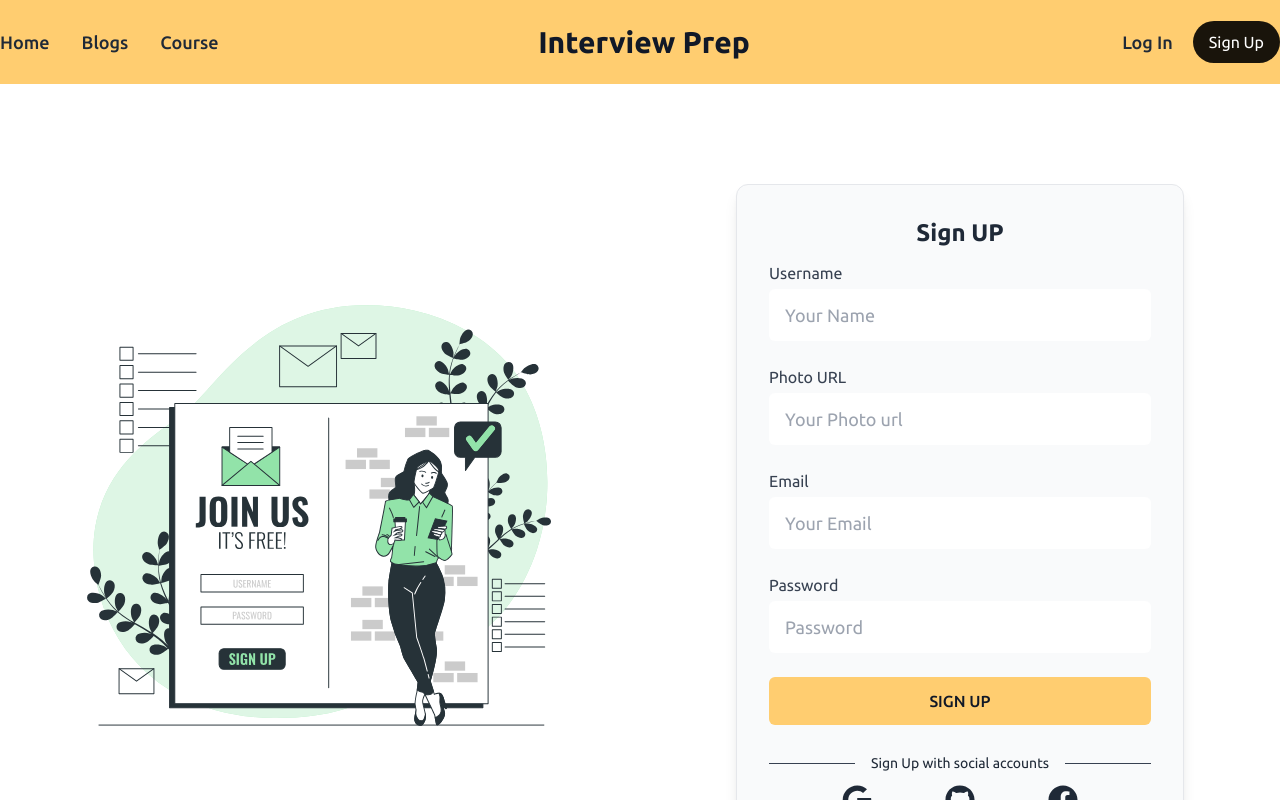
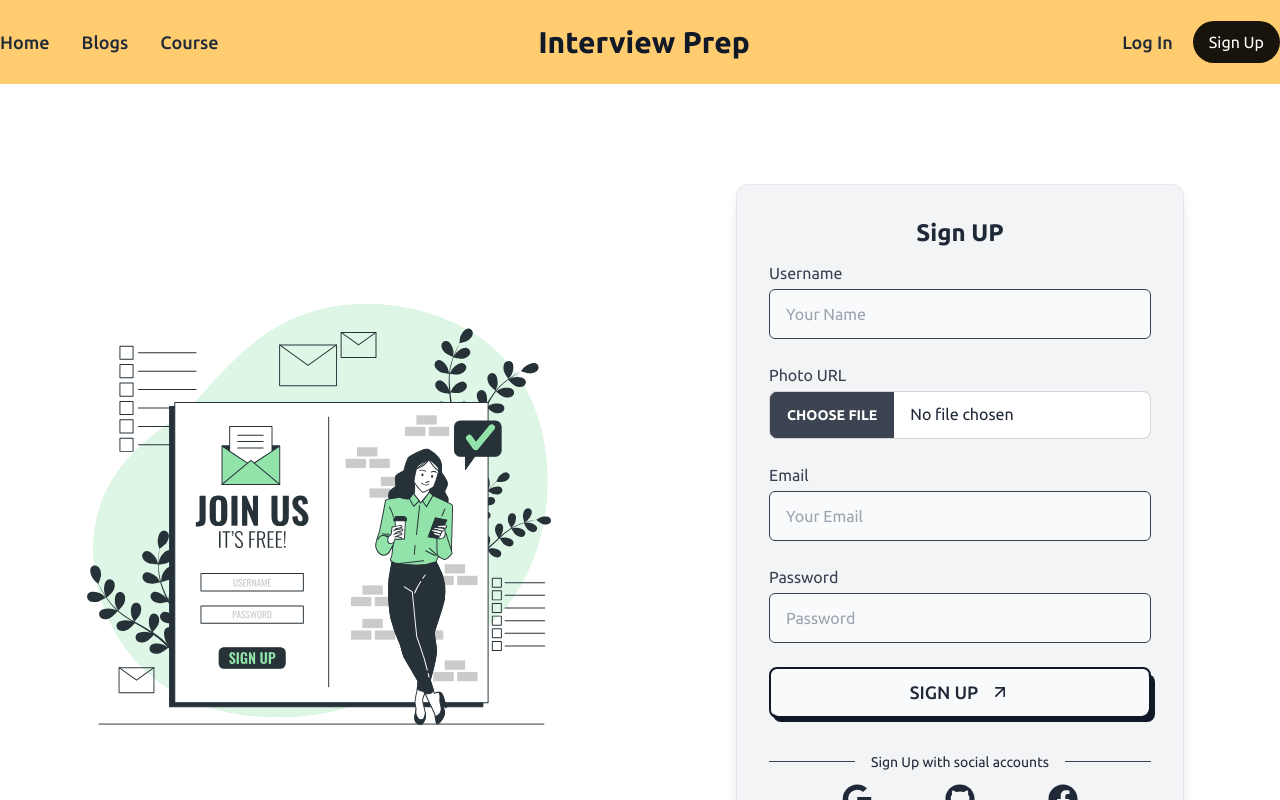
Before and after one commit to ThisIsKhalid/interview-prep-client, a React (Create React App) app: page /signup in a window 1280 px wide. Shown: the top 800 px of the page. Built offline with nearby package versions, Linux system fonts and the light colour scheme; no server answers.

Commit message:
updated button

```diff
--- /dev/null
+++ b/src/components/buttons/Button_1.js
@@ -0,0 +1,22 @@
+import React from 'react';
+import { FiArrowUpRight } from 'react-icons/fi';
+
+const Button1 = ({ text, className = "" }) => {
+  return (
+    <button className={` relative inline-block text-lg group ${className}`}>
+      <span className="relative z-10 block px-5 py-3 overflow-hidden font-medium leading-tight text-gray-800 transition-colors duration-300 ease-out border-2 border-gray-900 rounded-lg group-hover:text-white">
+        <span className="absolute inset-0 w-full h-full px-5 py-3 rounded-lg bg-gray-50"></span>
+        <span className="absolute left-0 w-full h-[700px] transition-all duration-300 origin-top-right -rotate-90 -translate-x-full translate-y-12 bg-gray-900 group-hover:-rotate-180 ease"></span>
+        <span className="relative flex items-center justify-center gap-3 uppercase">
+          {text} <FiArrowUpRight className="text-xl" />
+        </span>
+      </span>
+      <span
+        className="absolute bottom-0 right-0 w-full h-12 -mb-1 -mr-1 transition-all duration-200 ease-linear bg-gray-900 rounded-lg group-hover:mb-0 group-hover:mr-0"
+        data-rounded="rounded-lg"
+      ></span>
+    </button>
+  );
+};
+
+export default Button1;
--- a/src/pages/Home/TopBanner.jsx
+++ b/src/pages/Home/TopBanner.jsx
@@ -1,7 +1,9 @@
 import Lottie from "lottie-react";
 import React from "react";
 import { FiArrowUpRight } from "react-icons/fi";
+import { Link } from "react-router-dom";
 import onlinePrep from "../../assets/images/onlinePrep.json";
+import Button1 from "../../components/buttons/Button_1";
 
 const TopBanner = () => {
   return (
@@ -25,15 +27,15 @@ const TopBanner = () => {
             <Lottie animationData={onlinePrep} loop={true} />
           </div> */}
           <div className="flex flex-col items-center justify-center mt-14 px-5">
-            <input
+            {/* <input
               className="lg:w-1/2 w-full bg-[#FFCD70] border-2 border-gray-800 py-3 px-5 rounded-md text-base focus:outline-none focus:bg-gray-800 text-gray-900 font-medium focus:text-[#FFCD70] transition-colors duration-300 placeholder:text-gray-700 placeholder:font-medium placeholder:text-center text-center focus:placeholder:text-transparent"
               type="email"
               required
               placeholder="example@gmail.com"
-            />
-            <button className="lg:w-1/2 w-full flex items-center justify-center gap-2 lg:text-lg text-base font-semibold border-2 border-gray-800 px-4 py-3 rounded-md  hover:bg-gray-800 hover:text-[#FFCD70] transition-colors delay-75 duration-300 uppercase mt-5">
-              Join Now to get free access <FiArrowUpRight className="text-xl" />
-            </button>
+            /> */}
+            <Link to="/signup" className="lg:w-1/2 w-full">
+              <Button1 className=" w-full" text="Join Now to get free access" />
+            </Link>
           </div>
         </div>
       </section>
--- a/src/pages/SignIn/LogIn.js
+++ b/src/pages/SignIn/LogIn.js
@@ -4,6 +4,7 @@ import { FaFacebook, FaGithub, FaGoogle } from "react-icons/fa";
 import { Link, useNavigate } from "react-router-dom";
 import signinImg from "../../assets/images/Sign in.svg";
 import { AuthContext } from "../../Context/AuthProvider";
+import Button1 from "../../components/buttons/Button_1";
 
 const LogIn = () => {
   const { userLogin } = useContext(AuthContext);
@@ -34,7 +35,7 @@ const LogIn = () => {
       <div className="lg:w-1/2 md:w-3/4 w-full">
         <img className="w-3/4 mx-auto" src={signinImg} alt="" />
       </div>
-      <div className="w-full max-w-md p-8 space-y-3 rounded-xl bg-gray-50 shadow-lg mt-5 border border-gray-200 mx-auto">
+      <div className="w-full max-w-md p-8 space-y-3 rounded-xl bg-gray-100 shadow-lg mt-5 border border-gray-200 mx-auto">
         <h1 className="text-2xl font-bold text-center">Sign IN</h1>
         <form
           onSubmit={handleSignin}
@@ -50,7 +51,7 @@ const LogIn = () => {
               name="email"
               id="email"
               placeholder="Your Email"
-              className="w-full px-4 py-3 rounded-md text-gray-800 text-lg "
+              className="w-full px-4 py-3 rounded-md text-gray-800 border border-gray-700 bg-gray-50 "
             />
           </div>
           <div className="space-y-1">
@@ -63,12 +64,13 @@ const LogIn = () => {
               name="password"
               id="password"
               placeholder="Password"
-              className="w-full px-4 py-3 rounded-md text-gray-800 text-lg"
+              className="w-full px-4 py-3 rounded-md text-gray-800 border border-gray-700 bg-gray-50"
             />
           </div>
-          <button className="block w-full p-3 text-center rounded-md text-gray-900 hover:text-[#FFCD70] hover:bg-gray-800 bg-[#FFCD70] uppercase font-medium transition-colors delay-75 duration-300">
+          {/* <button className="block w-full p-3 text-center rounded-md text-gray-900 hover:text-[#FFCD70] hover:bg-gray-800 bg-[#FFCD70] uppercase font-medium transition-colors delay-75 duration-300">
             Sign IN
-          </button>
+          </button> */}
+          <Button1 className="w-full" text="Sign In" />
         </form>
         <div className="flex items-center pt-4 space-x-1">
           <div className="flex-1 h-px sm:w-16 bg-gray-700"></div>
--- a/src/pages/SignIn/SignUp.js
+++ b/src/pages/SignIn/SignUp.js
@@ -4,6 +4,7 @@ import { FaFacebook, FaGithub, FaGoogle } from 'react-icons/fa'
 import signupImg from '../../assets/images/Sign up-bro.svg'
 import { AuthContext } from '../../Context/AuthProvider';
 import { toast } from 'react-hot-toast';
+import Button1 from '../../components/buttons/Button_1';
 
 const SignUp = () => {
   const { register } = useContext(AuthContext);
@@ -19,7 +20,7 @@ const SignUp = () => {
     // console.log(name, photoURL, email, password);
     register(email, password)
       .then((data) => {
-        console.log(data.user);
+        // console.log(data.user);
         toast.success("Successfully registered!");
         form.reset();
       })
@@ -37,7 +38,7 @@ const SignUp = () => {
         <div className="lg:w-1/2 md:w-3/4 w-full">
           <img className="w-3/4 mx-auto" src={signupImg} alt="" />
         </div>
-        <div className="w-full max-w-md p-8 space-y-3 rounded-xl bg-gray-50 shadow-lg mt-5 border border-gray-200 mx-auto">
+        <div className="w-full max-w-md p-8 space-y-3 rounded-xl bg-gray-100 shadow-lg mt-5 border border-gray-200 mx-auto">
           <h1 className="text-2xl font-bold text-center">Sign UP</h1>
           <form
             onSubmit={handleSignUp}
@@ -48,11 +49,12 @@ const SignUp = () => {
                 Username
               </label>
               <input
+              required
                 type="text"
                 name="name"
                 id="username"
                 placeholder="Your Name"
-                className="w-full px-4 py-3 rounded-md text-gray-800 text-lg "
+                className="w-full px-4 py-3 rounded-md text-gray-800 border border-gray-700 bg-gray-50"
               />
             </div>
             <div className="space-y-1">
@@ -60,11 +62,11 @@ const SignUp = () => {
                 Photo URL
               </label>
               <input
-                type="photo"
+                type="file"
+                accept=".png, .jpg, .jpeg"
                 name="photoURL"
                 id="photo"
-                placeholder="Your Photo url"
-                className="w-full px-4 py-3 rounded-md text-gray-800 text-lg "
+                className="file-input file-input-bordered w-full"
               />
             </div>
             <div className="space-y-1">
@@ -77,7 +79,7 @@ const SignUp = () => {
                 name="email"
                 id="email"
                 placeholder="Your Email"
-                className="w-full px-4 py-3 rounded-md text-gray-800 text-lg"
+                className="w-full px-4 py-3 rounded-md text-gray-800 border border-gray-700 bg-gray-50"
               />
             </div>
             <div className="space-y-1">
@@ -90,12 +92,13 @@ const SignUp = () => {
                 name="password"
                 id="password"
                 placeholder="Password"
-                className="w-full px-4 py-3 rounded-md text-gray-800 text-lg"
+                className="w-full px-4 py-3 rounded-md text-gray-800  border border-gray-700 bg-gray-50"
               />
             </div>
-            <button className="block w-full p-3 text-center rounded-md text-gray-900 hover:text-[#FFCD70] hover:bg-gray-800 bg-[#FFCD70] uppercase font-medium transition-colors delay-75 duration-300">
+            {/* <button className="block w-full p-3 text-center rounded-md text-gray-900 hover:text-[#FFCD70] hover:bg-gray-800 bg-[#FFCD70] uppercase font-medium transition-colors delay-75 duration-300">
               Sign UP
-            </button>
+            </button> */}
+            <Button1 className="w-full" text="Sign Up" />
           </form>
           <div className="flex items-center pt-4 space-x-1">
             <div className="flex-1 h-px sm:w-16 bg-gray-700"></div>
```
